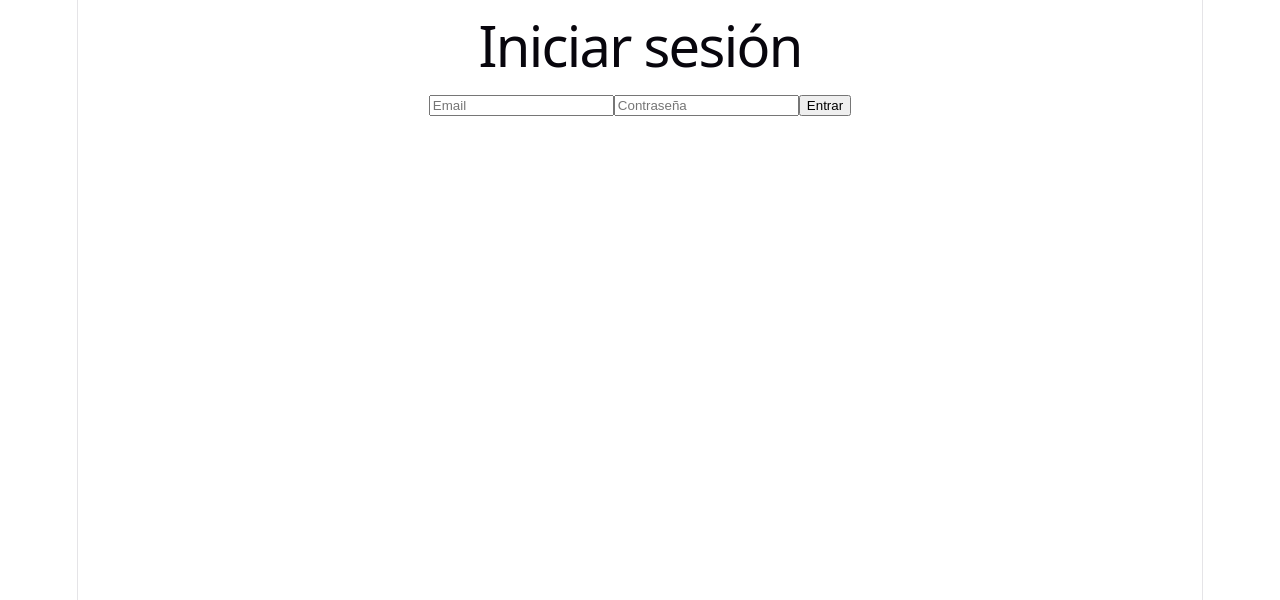
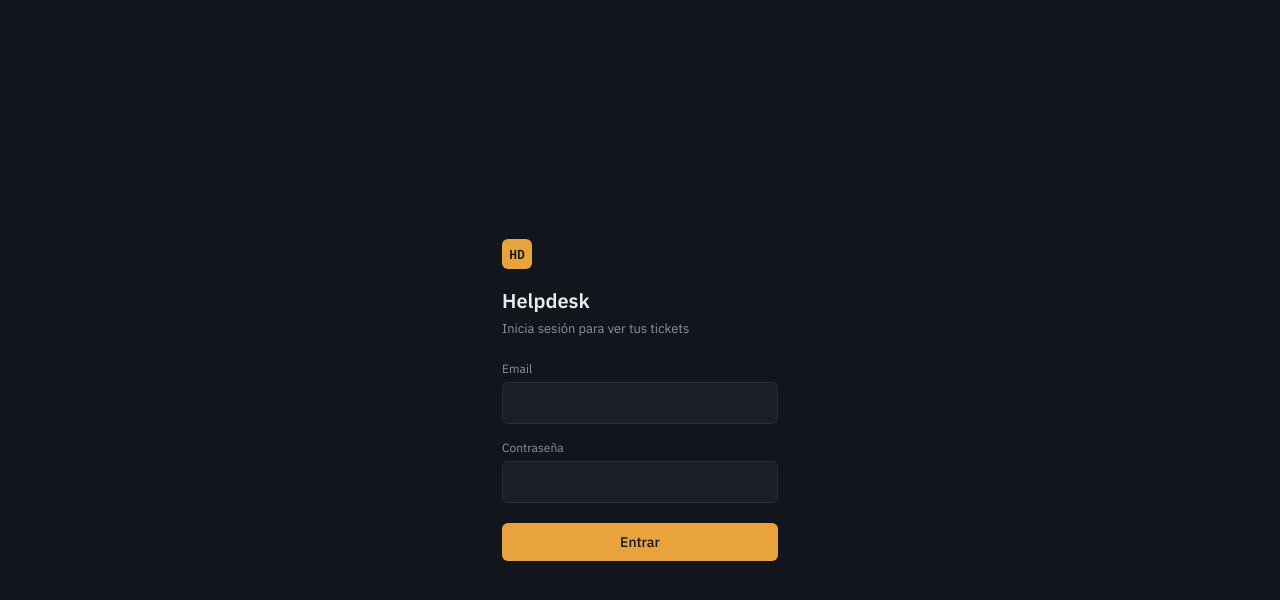
Before and after one commit to Juanchiz1/helpdesk-frontend, a React (Vite) app: page /login in a window 1280 px wide. Shown: the top 600 px of the page. Built offline with nearby package versions, Linux system fonts and the light colour scheme.

Commit message:
style: rediseñar interfaz con identidad de consola de operaciones

```diff
--- a/index.html
+++ b/index.html
@@ -3,8 +3,12 @@
   <head>
     <meta charset="UTF-8" />
     <link rel="icon" type="image/svg+xml" href="/favicon.svg" />
+
     <meta name="viewport" content="width=device-width, initial-scale=1.0" />
     <title>helpdesk-frontend</title>
+    <link rel="preconnect" href="https://fonts.googleapis.com">
+<link rel="preconnect" href="https://fonts.gstatic.com" crossorigin>
+<link href="https://fonts.googleapis.com/css2?family=IBM+Plex+Mono:wght@400;500;600&family=IBM+Plex+Sans:wght@400;500;600;700&display=swap" rel="stylesheet">
   </head>
   <body>
     <div id="root"></div>
--- /dev/null
+++ b/src/components/Layout.jsx
@@ -0,0 +1,35 @@
+import { useNavigate } from 'react-router-dom';
+import { useAuth } from '../context/AuthContext';
+
+export default function Layout({ children }) {
+  const { usuario, cerrarSesion } = useAuth();
+  const navigate = useNavigate();
+
+  const handleCerrarSesion = () => {
+    cerrarSesion();
+    navigate('/login');
+  };
+
+  return (
+    <div>
+      <header className="topbar">
+        <div className="topbar-brand">
+          <div className="topbar-mark">HD</div>
+          <span>Helpdesk</span>
+        </div>
+        {usuario && (
+          <div className="topbar-user">
+            <div className="topbar-user-info">
+              <span className="topbar-user-email">{usuario.email}</span>
+              <span className="topbar-user-rol">{usuario.rol}</span>
+            </div>
+            <button className="btn btn-ghost" onClick={handleCerrarSesion}>
+              Cerrar sesión
+            </button>
+          </div>
+        )}
+      </header>
+      <main>{children}</main>
+    </div>
+  );
+}
--- a/src/index.css
+++ b/src/index.css
@@ -1,111 +1,469 @@
 :root {
-  --text: #6b6375;
-  --text-h: #08060d;
-  --bg: #fff;
-  --border: #e5e4e7;
-  --code-bg: #f4f3ec;
-  --accent: #aa3bff;
-  --accent-bg: rgba(170, 59, 255, 0.1);
-  --accent-border: rgba(170, 59, 255, 0.5);
-  --social-bg: rgba(244, 243, 236, 0.5);
-  --shadow:
-    rgba(0, 0, 0, 0.1) 0 10px 15px -3px, rgba(0, 0, 0, 0.05) 0 4px 6px -2px;
+  --bg: #12151b;
+  --surface: #1a1e26;
+  --surface-hover: #20242e;
+  --border: #2a2f3a;
+  --text: #e9ebef;
+  --text-muted: #8a92a3;
+  --text-faint: #5c6472;
 
-  --sans: system-ui, 'Segoe UI', Roboto, sans-serif;
-  --heading: system-ui, 'Segoe UI', Roboto, sans-serif;
-  --mono: ui-monospace, Consolas, monospace;
+  --accent: #e8a33d;
+  --accent-hover: #f0b255;
+  --accent-text: #12151b;
 
-  font: 18px/145% var(--sans);
-  letter-spacing: 0.18px;
-  color-scheme: light dark;
-  color: var(--text);
-  background: var(--bg);
-  font-synthesis: none;
-  text-rendering: optimizeLegibility;
-  -webkit-font-smoothing: antialiased;
-  -moz-osx-font-smoothing: grayscale;
+  --estado-abierto: #e8604c;
+  --estado-progreso: #4c93e8;
+  --estado-resuelto: #4caf7d;
+  --estado-cerrado: #6b7280;
 
-  @media (max-width: 1024px) {
-    font-size: 16px;
-  }
+  --prioridad-alta: #e8604c;
+  --prioridad-media: #e8a33d;
+  --prioridad-baja: #5c7a99;
+
+  --radius: 6px;
+  --font-ui: 'IBM Plex Sans', system-ui, sans-serif;
+  --font-mono: 'IBM Plex Mono', 'Courier New', monospace;
 }
 
-@media (prefers-color-scheme: dark) {
-  :root {
-    --text: #9ca3af;
-    --text-h: #f3f4f6;
-    --bg: #16171d;
-    --border: #2e303a;
-    --code-bg: #1f2028;
-    --accent: #c084fc;
-    --accent-bg: rgba(192, 132, 252, 0.15);
-    --accent-border: rgba(192, 132, 252, 0.5);
-    --social-bg: rgba(47, 48, 58, 0.5);
-    --shadow:
-      rgba(0, 0, 0, 0.4) 0 10px 15px -3px, rgba(0, 0, 0, 0.25) 0 4px 6px -2px;
-  }
+* {
+  box-sizing: border-box;
+}
 
-  #social .button-icon {
-    filter: invert(1) brightness(2);
-  }
+html, body, #root {
+  height: 100%;
 }
 
 body {
   margin: 0;
+  background: var(--bg);
+  color: var(--text);
+  font-family: var(--font-ui);
+  -webkit-font-smoothing: antialiased;
 }
 
-#root {
-  width: 1126px;
-  max-width: 100%;
-  margin: 0 auto;
-  text-align: center;
-  border-inline: 1px solid var(--border);
-  min-height: 100svh;
+button, input, textarea, select {
+  font-family: inherit;
+  font-size: inherit;
+}
+
+a {
+  color: inherit;
+  text-decoration: none;
+}
+
+:focus-visible {
+  outline: 2px solid var(--accent);
+  outline-offset: 2px;
+}
+
+/* ---------- Topbar ---------- */
+
+.topbar {
+  display: flex;
+  align-items: center;
+  justify-content: space-between;
+  height: 60px;
+  padding: 0 24px;
+  border-bottom: 1px solid var(--border);
+  background: var(--surface);
+}
+
+.topbar-brand {
+  display: flex;
+  align-items: center;
+  gap: 10px;
+}
+
+.topbar-mark {
+  display: flex;
+  align-items: center;
+  justify-content: center;
+  width: 30px;
+  height: 30px;
+  border-radius: var(--radius);
+  background: var(--accent);
+  color: var(--accent-text);
+  font-family: var(--font-mono);
+  font-weight: 600;
+  font-size: 13px;
+}
+
+.topbar-brand span {
+  font-weight: 600;
+  font-size: 15px;
+  letter-spacing: 0.2px;
+}
+
+.topbar-user {
+  display: flex;
+  align-items: center;
+  gap: 14px;
+}
+
+.topbar-user-info {
   display: flex;
   flex-direction: column;
-  box-sizing: border-box;
+  align-items: flex-end;
+  line-height: 1.3;
 }
 
-h1,
-h2 {
-  font-family: var(--heading);
-  font-weight: 500;
-  color: var(--text-h);
+.topbar-user-email {
+  font-size: 13px;
+  color: var(--text);
 }
 
-h1 {
-  font-size: 56px;
-  letter-spacing: -1.68px;
-  margin: 32px 0;
-  @media (max-width: 1024px) {
-    font-size: 36px;
-    margin: 20px 0;
-  }
+.topbar-user-rol {
+  font-family: var(--font-mono);
+  font-size: 11px;
+  color: var(--text-muted);
 }
-h2 {
-  font-size: 24px;
-  line-height: 118%;
-  letter-spacing: -0.24px;
-  margin: 0 0 8px;
-  @media (max-width: 1024px) {
-    font-size: 20px;
-  }
+
+/* ---------- Botones ---------- */
+
+.btn {
+  display: inline-flex;
+  align-items: center;
+  justify-content: center;
+  gap: 6px;
+  padding: 9px 16px;
+  border-radius: var(--radius);
+  border: 1px solid transparent;
+  font-size: 14px;
+  font-weight: 500;
+  cursor: pointer;
+  transition: background 0.12s ease, border-color 0.12s ease;
 }
-p {
+
+.btn-primary {
+  background: var(--accent);
+  color: var(--accent-text);
+}
+
+.btn-primary:hover {
+  background: var(--accent-hover);
+}
+
+.btn-ghost {
+  background: transparent;
+  border-color: var(--border);
+  color: var(--text-muted);
+}
+
+.btn-ghost:hover {
+  border-color: var(--text-faint);
+  color: var(--text);
+}
+
+/* ---------- Layout general ---------- */
+
+.page {
+  max-width: 760px;
+  margin: 0 auto;
+  padding: 40px 24px 80px;
+}
+
+.page-header {
+  display: flex;
+  align-items: baseline;
+  justify-content: space-between;
+  margin-bottom: 28px;
+}
+
+.page-header h1 {
+  font-size: 22px;
+  font-weight: 600;
   margin: 0;
 }
 
-code,
-.counter {
-  font-family: var(--mono);
-  display: inline-flex;
-  border-radius: 4px;
-  color: var(--text-h);
+.page-error {
+  color: var(--estado-abierto);
+  font-size: 13px;
+  margin: 12px 0;
 }
 
-code {
+/* ---------- Login ---------- */
+
+.login-screen {
+  min-height: 100vh;
+  display: flex;
+  align-items: center;
+  justify-content: center;
+}
+
+.login-panel {
+  width: 100%;
+  max-width: 340px;
+  padding: 32px;
+}
+
+.login-panel .topbar-mark {
+  margin-bottom: 18px;
+}
+
+.login-panel h1 {
+  font-size: 20px;
+  font-weight: 600;
+  margin: 0 0 6px;
+}
+
+.login-panel p.subtitle {
+  color: var(--text-muted);
+  font-size: 13px;
+  margin: 0 0 24px;
+}
+
+/* ---------- Formularios ---------- */
+
+.field {
+  display: flex;
+  flex-direction: column;
+  gap: 6px;
+  margin-bottom: 16px;
+}
+
+.field label {
+  font-size: 12px;
+  color: var(--text-muted);
+}
+
+input, textarea, select {
+  background: var(--surface);
+  border: 1px solid var(--border);
+  border-radius: var(--radius);
+  color: var(--text);
+  padding: 10px 12px;
+  width: 100%;
+}
+
+input:focus, textarea:focus, select:focus {
+  border-color: var(--accent);
+}
+
+textarea {
+  resize: vertical;
+  min-height: 90px;
+}
+
+form .btn {
+  width: 100%;
+  margin-top: 4px;
+}
+
+/* ---------- Lista de tickets ---------- */
+
+.ticket-list {
+  display: flex;
+  flex-direction: column;
+  gap: 1px;
+  border: 1px solid var(--border);
+  border-radius: var(--radius);
+  overflow: hidden;
+}
+
+.ticket-row {
+  display: flex;
+  gap: 14px;
+  padding: 16px 18px;
+  background: var(--surface);
+  border-left: 3px solid transparent;
+  transition: background 0.12s ease;
+}
+
+.ticket-row:not(:last-child) {
+  border-bottom: 1px solid var(--border);
+}
+
+.ticket-row:hover {
+  background: var(--surface-hover);
+}
+
+.ticket-row[data-prioridad="ALTA"] { border-left-color: var(--prioridad-alta); }
+.ticket-row[data-prioridad="MEDIA"] { border-left-color: var(--prioridad-media); }
+.ticket-row[data-prioridad="BAJA"] { border-left-color: var(--prioridad-baja); }
+
+.ticket-row-body {
+  flex: 1;
+  min-width: 0;
+}
+
+.ticket-row-top {
+  display: flex;
+  align-items: center;
+  justify-content: space-between;
+  gap: 10px;
+  margin-bottom: 4px;
+}
+
+.ticket-row-top h3 {
   font-size: 15px;
-  line-height: 135%;
-  padding: 4px 8px;
-  background: var(--code-bg);
+  font-weight: 500;
+  margin: 0;
+  white-space: nowrap;
+  overflow: hidden;
+  text-overflow: ellipsis;
 }
+
+.ticket-row-desc {
+  color: var(--text-muted);
+  font-size: 13px;
+  margin: 0 0 8px;
+  overflow: hidden;
+  text-overflow: ellipsis;
+  white-space: nowrap;
+}
+
+.ticket-row-meta {
+  display: flex;
+  gap: 14px;
+  font-family: var(--font-mono);
+  font-size: 11px;
+  color: var(--text-faint);
+}
+
+.empty-state {
+  padding: 40px 18px;
+  text-align: center;
+  color: var(--text-muted);
+  font-size: 14px;
+  border: 1px dashed var(--border);
+  border-radius: var(--radius);
+}
+
+/* ---------- Badges de estado ---------- */
+
+.badge {
+  display: inline-flex;
+  align-items: center;
+  padding: 3px 9px;
+  border-radius: 999px;
+  font-size: 11px;
+  font-weight: 500;
+  font-family: var(--font-mono);
+  white-space: nowrap;
+}
+
+.badge-ABIERTO { background: rgba(232, 96, 76, 0.15); color: var(--estado-abierto); }
+.badge-EN_PROGRESO { background: rgba(76, 147, 232, 0.15); color: var(--estado-progreso); }
+.badge-RESUELTO { background: rgba(76, 175, 125, 0.15); color: var(--estado-resuelto); }
+.badge-CERRADO { background: rgba(107, 114, 128, 0.15); color: var(--estado-cerrado); }
+
+/* ---------- Detalle de ticket ---------- */
+
+.ticket-detail-header {
+  border-bottom: 1px solid var(--border);
+  padding-bottom: 20px;
+  margin-bottom: 24px;
+}
+
+.ticket-detail-header h1 {
+  font-size: 22px;
+  font-weight: 600;
+  margin: 14px 0 10px;
+}
+
+.ticket-detail-desc {
+  color: var(--text-muted);
+  font-size: 14px;
+  line-height: 1.6;
+  margin: 0 0 16px;
+}
+
+.ticket-detail-meta {
+  display: flex;
+  flex-wrap: wrap;
+  gap: 18px;
+  font-family: var(--font-mono);
+  font-size: 12px;
+  color: var(--text-faint);
+  margin-bottom: 14px;
+}
+
+.ticket-detail-estado {
+  display: flex;
+  align-items: center;
+  gap: 10px;
+}
+
+.ticket-detail-estado label {
+  font-size: 12px;
+  color: var(--text-muted);
+}
+
+.ticket-detail-estado select {
+  width: auto;
+}
+
+.back-link {
+  display: inline-flex;
+  align-items: center;
+  gap: 4px;
+  color: var(--text-muted);
+  font-size: 13px;
+  margin-bottom: 20px;
+  cursor: pointer;
+  background: none;
+  border: none;
+  padding: 0;
+}
+
+.back-link:hover {
+  color: var(--text);
+}
+
+.section-title {
+  font-size: 13px;
+  font-weight: 600;
+  color: var(--text-muted);
+  text-transform: uppercase;
+  letter-spacing: 0.06em;
+  margin: 28px 0 14px;
+}
+
+.comentarios-list {
+  display: flex;
+  flex-direction: column;
+  gap: 12px;
+  margin-bottom: 20px;
+}
+
+.comentario {
+  background: var(--surface);
+  border: 1px solid var(--border);
+  border-radius: var(--radius);
+  padding: 12px 14px;
+}
+
+.comentario-header {
+  display: flex;
+  justify-content: space-between;
+  margin-bottom: 6px;
+}
+
+.comentario-autor {
+  font-size: 13px;
+  font-weight: 500;
+}
+
+.comentario-fecha {
+  font-family: var(--font-mono);
+  font-size: 11px;
+  color: var(--text-faint);
+}
+
+.comentario p {
+  margin: 0;
+  font-size: 13px;
+  color: var(--text-muted);
+  line-height: 1.5;
+}
+
+.comentario-form {
+  display: flex;
+  flex-direction: column;
+  gap: 10px;
+}
+
+.comentario-form .btn {
+  align-self: flex-end;
+  width: auto;
+}
--- a/src/pages/Login.jsx
+++ b/src/pages/Login.jsx
@@ -24,26 +24,34 @@ export default function Login() {
   };
 
   return (
-    <div className="login-container">
-      <h1>Iniciar sesión</h1>
+    <div className="login-screen">
+      <div className="login-panel">
+        <div className="topbar-mark">HD</div>
+        <h1>Helpdesk</h1>
+        <p className="subtitle">Inicia sesión para ver tus tickets</p>
         <form onSubmit={handleSubmit}>
+          <div className="field">
+            <label>Email</label>
             <input
               type="email"
-          placeholder="Email"
               value={email}
               onChange={(e) => setEmail(e.target.value)}
               required
             />
+          </div>
+          <div className="field">
+            <label>Contraseña</label>
             <input
               type="password"
-          placeholder="Contraseña"
               value={password}
               onChange={(e) => setPassword(e.target.value)}
               required
             />
-        {error && <p className="error">{error}</p>}
-        <button type="submit">Entrar</button>
+          </div>
+          {error && <p className="page-error">{error}</p>}
+          <button type="submit" className="btn btn-primary">Entrar</button>
         </form>
+      </div>
     </div>
   );
 }
```
Also changed, not shown: src/components/TicketCard.jsx (+12 -22 lines), src/pages/Dashboard.jsx (+19 -21 lines), src/pages/DetalleTicket.jsx (+27 -18 lines), src/pages/NuevoTicket.jsx (+17 -5 lines). Lines whose indentation alone changed are shown as unchanged.
